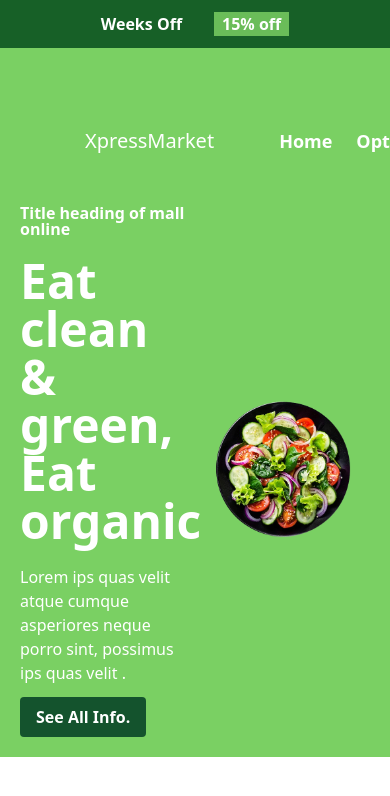
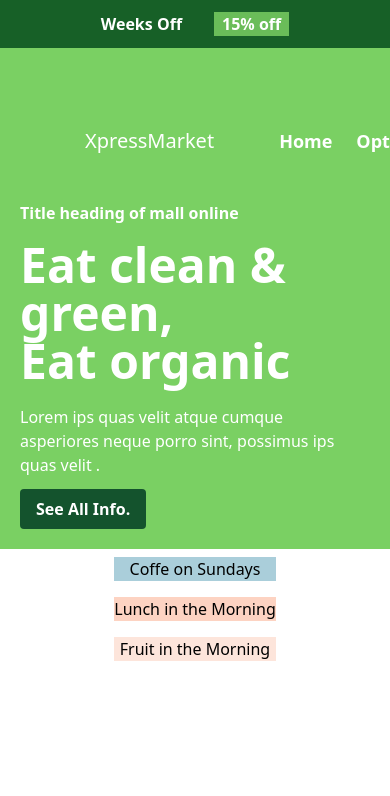
Before and after one commit to JhonatanEspinosa02/Market, a React (Vite) app: page / in a window 390 px wide. Shown: the top 796 px of the page. Built offline with nearby package versions, Linux system fonts and the light colour scheme.

Commit message:
Responsive design of body header

```diff
--- a/src/App.jsx
+++ b/src/App.jsx
@@ -1,6 +1,7 @@
 import Promotion from "./Components/Promotions";
 import Navigation from "./Components/Navigation";
 import EatClean from "./Components/EatClean";
+import TopProducts from "./Components/TopProducts";
 
 const App = () => {
   return (
@@ -8,6 +9,7 @@ const App = () => {
     <Promotion/>
     <Navigation/>
     <EatClean/>
+    <TopProducts/>
     </>
   )
 }
--- a/src/Components/EatClean.jsx
+++ b/src/Components/EatClean.jsx
@@ -6,7 +6,7 @@ const EatClean = () => {
       className="h-auto p-5"
       style={{ backgroundColor: "#7AD063" }}
     >
-      <div className="grid grid-cols-2 items-center">
+      <div className="place-items-center sm:grid grid-cols-2">
         <div>
           <p className="text-white text-1xl leading-4 font-bold mb-5">Title heading of mall online</p>
 
@@ -21,7 +21,7 @@ const EatClean = () => {
         </div>
 
         <div className="relative inset-0 flex">
-          <img className="flex items-center animate-slideInRight"
+          <img className="hidden sm:flex items-center animate-slideInRight"
             srcSet="./public/images/saladMain-removebg-preview.png"
             alt="Image Salad"
           />
--- /dev/null
+++ b/src/Components/TopProducts.jsx
@@ -0,0 +1,21 @@
+const TopProducts = () => {
+  return (
+    <div className="text-center grid place-items-center gap-5">
+
+      <div className="grid row-span-3  gap-4 p-2">
+        <div style={{backgroundColor:"#AACEDA"}}>
+          <p>Coffe on Sundays</p>
+        </div>
+        <div style={{backgroundColor:"#FDD3C2"}}>
+          <p>Lunch in the Morning</p>
+        </div>
+        <div style={{backgroundColor:"#FDE5DB"}}>
+          <p>Fruit in the Morning</p>
+        </div>
+      </div>
+
+    </div>
+  );
+};
+
+export default TopProducts;
```
